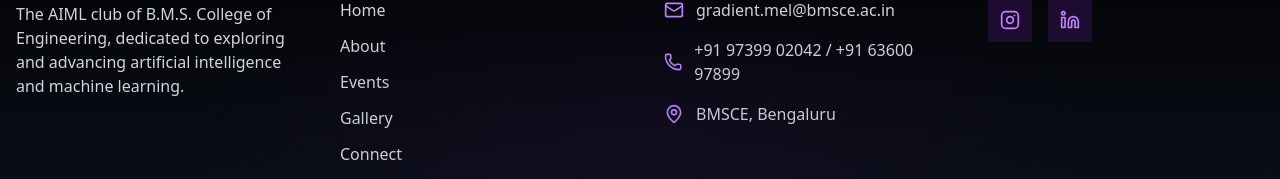
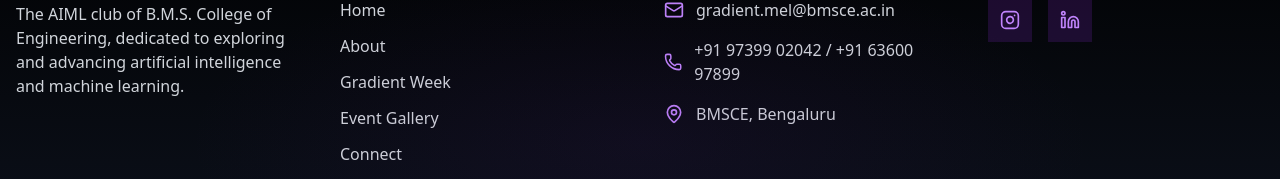
Before and after one commit to Vinay-yele/Gradient-Website, a Next.js app: page /about in a window 1280 px wide. Shown: the part 1916-2095 px from the top of the page. Built offline with nearby package versions, Linux system fonts and the light colour scheme.

Commit message:
Update Footer.tsx

```diff
--- a/components/Footer.tsx
+++ b/components/Footer.tsx
@@ -7,8 +7,8 @@ const Footer = () => {
   const quickLinks = [
     { name: "Home", href: "/" },
     { name: "About", href: "/about" },
-    { name: "Events", href: "/events" },
-    { name: "Gallery", href: "/gallery" },
+    { name: "Gradient Week", href: "/events" },
+    { name: "Event Gallery", href: "/gallery" },
     { name: "Connect", href: "/connect" },
     { name: "Department of Machine Learning", href: "/department-work" }
   ]
```
